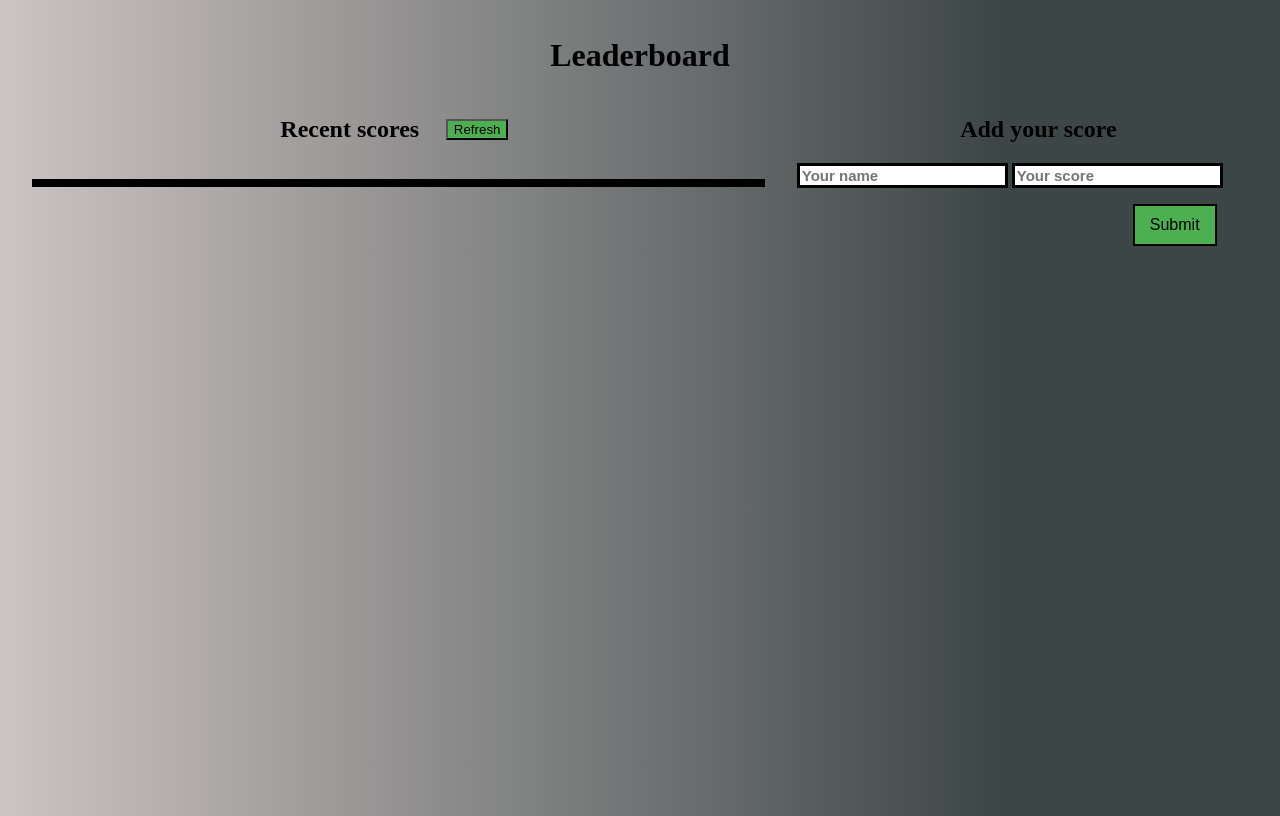
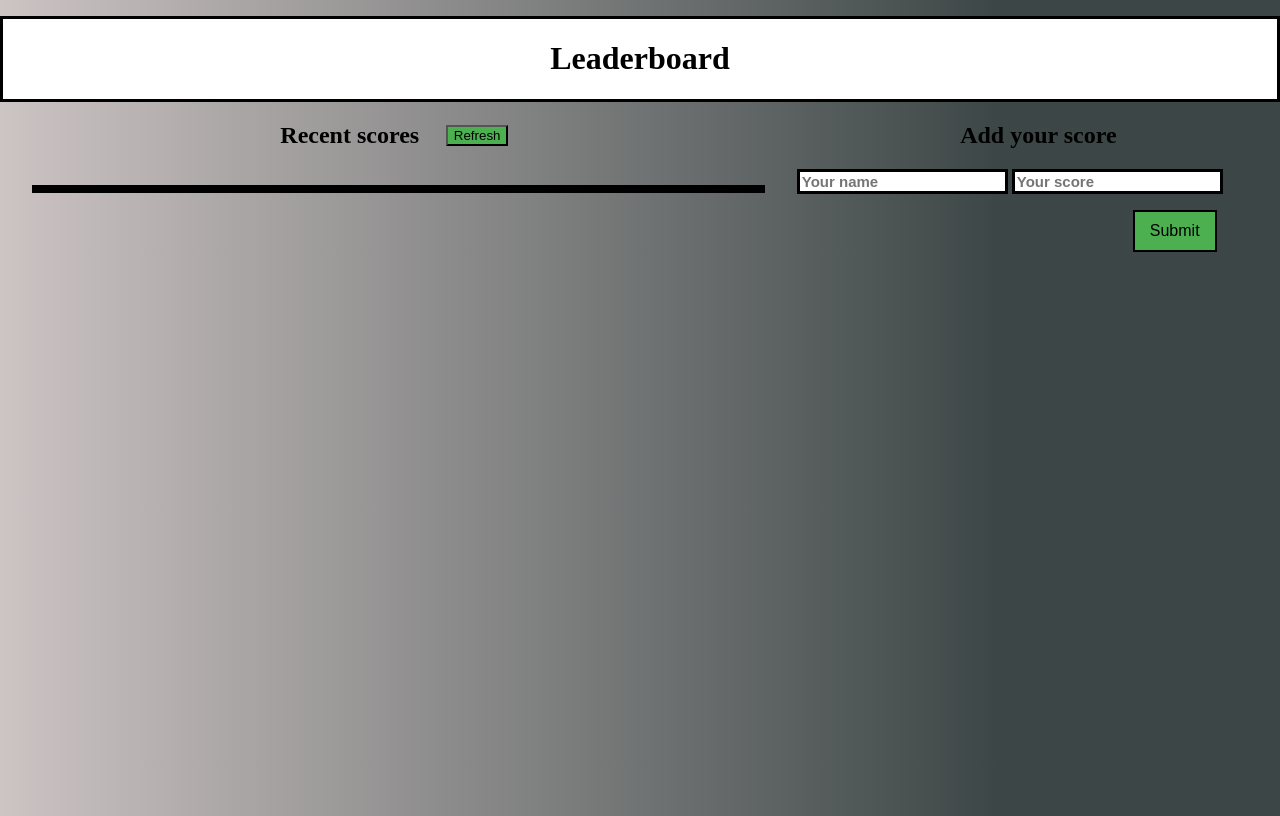
Before and after one commit to david63011/Leaderboard, a website built with webpack: page src/template.html in a window 1280 px wide. Built offline with nearby package versions, Linux system fonts and the light colour scheme; no server answers.

Commit message:
Add final

```diff
--- a/src/modules/getscores.js
+++ b/src/modules/getscores.js
@@ -1,3 +1,4 @@
+/* eslint-disable import/no-cycle */
 import renderScores from './render';
 
 async function getScores() {
--- a/src/styles/main.scss
+++ b/src/styles/main.scss
@@ -109,4 +109,7 @@ li {
   justify-content: center;
   align-items: center;
   margin-top: 1em;
+  background: white;
+  border: black;
+  border-style: solid;
 }
```
